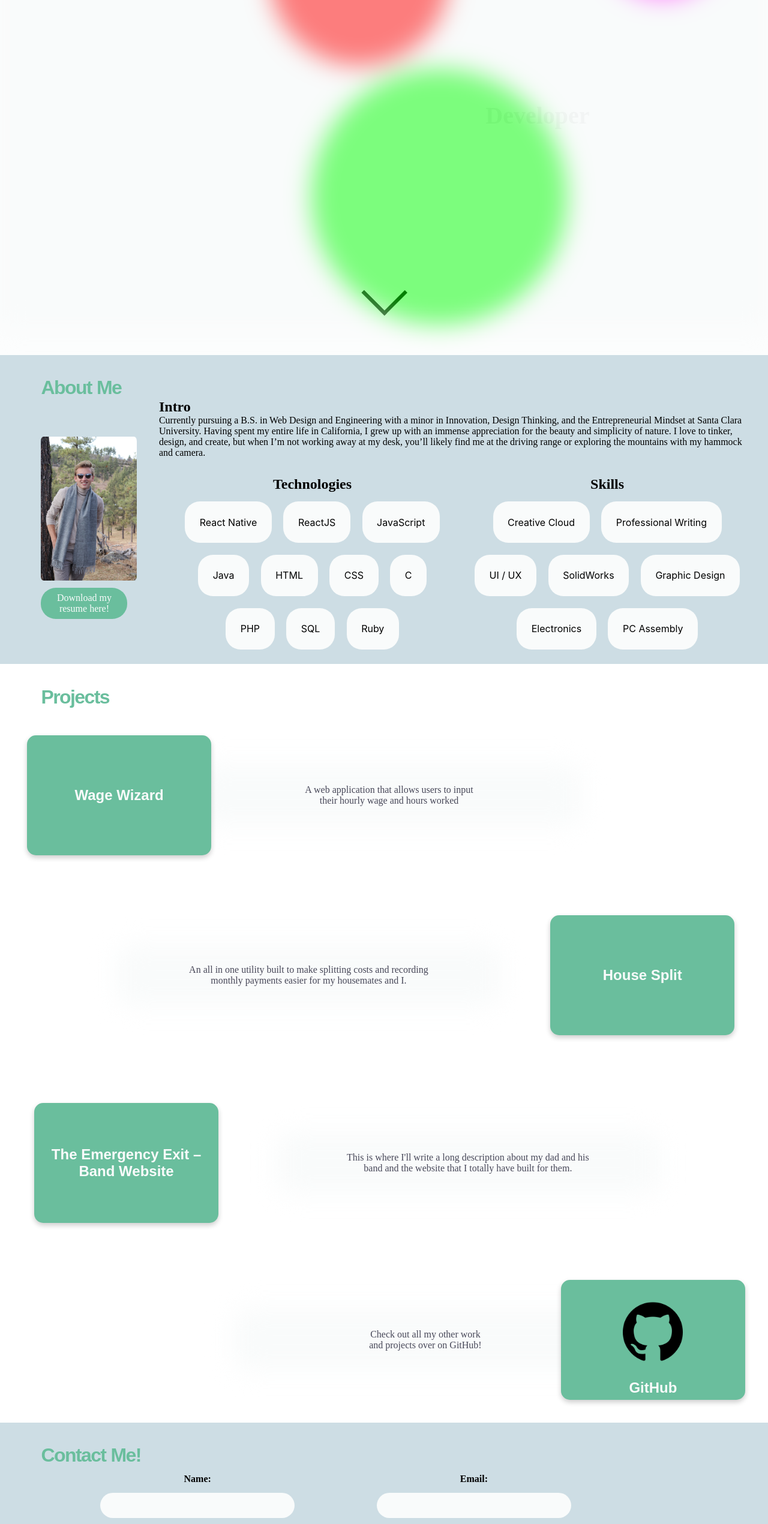
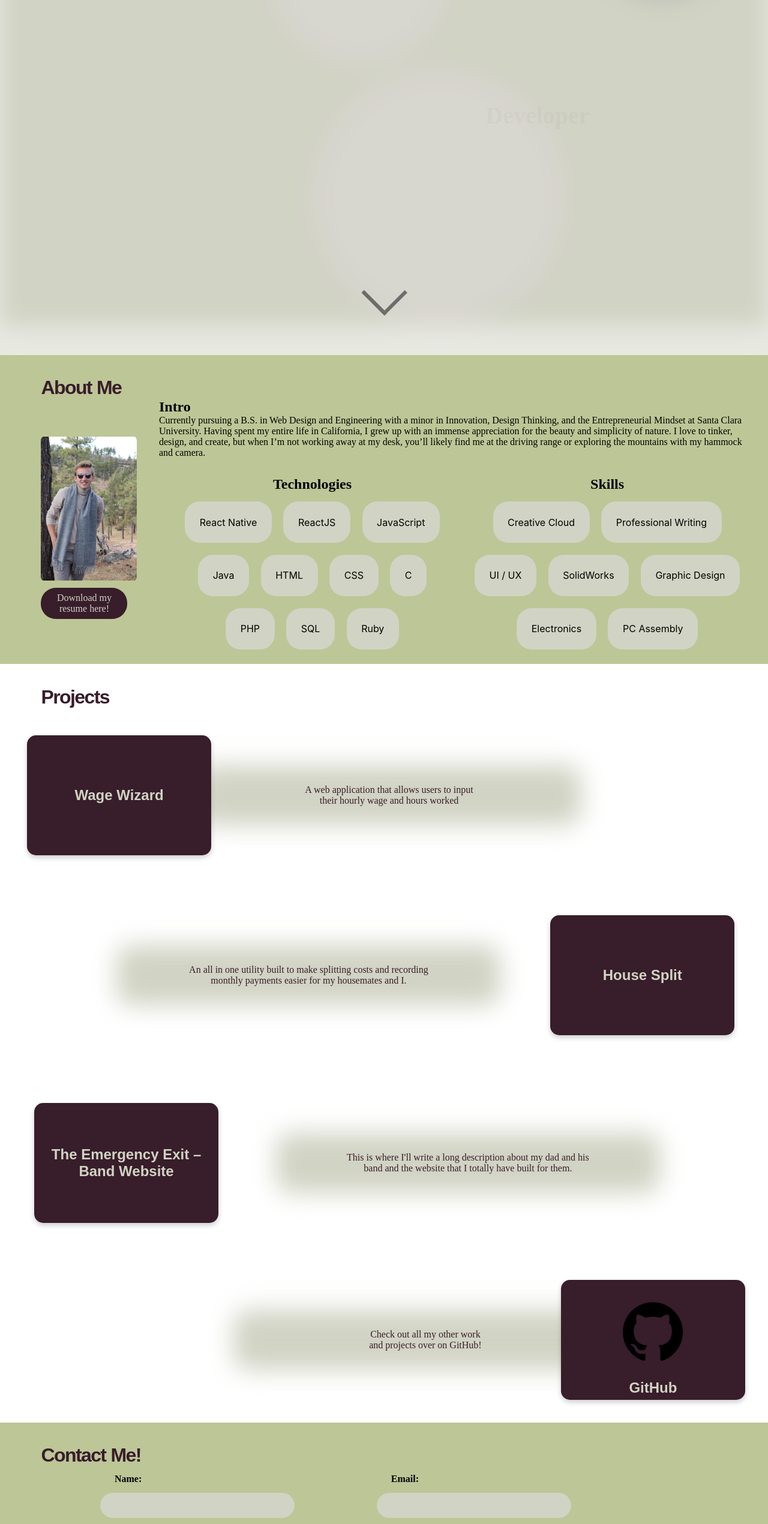
Before and after one commit to jackcdavey/PersonalWebsite, a React (Create React App) app: page / in a window 1280 px wide. Shown: the part 256-2797 px from the top of the page at 60% size. Built offline with nearby package versions, Linux system fonts and the light colour scheme; a web font is replaced by a local one.

Commit message:
Cleanup contact layout on mobile

```diff
--- a/src/components/Contact.tsx
+++ b/src/components/Contact.tsx
@@ -46,10 +46,12 @@ export default function Contact() {
 								<EmailInput type="email" name="email" />
 							</ContactLabel>
 						</InnerContactFormWrap>
-						<ContactLabel>
-							<h4>Message:</h4>
-							<MessageInput name="message"></MessageInput>
-						</ContactLabel>
+						<InnerContactFormWrap>
+							<ContactLabel>
+								<h4 style={{ paddingTop: "3%" }}>Message:</h4>
+								<MessageInput name="message"></MessageInput>
+							</ContactLabel>
+						</InnerContactFormWrap>
 					</ContactFormWrap>
 					<ContactSubmit type="submit">Send</ContactSubmit>
 				</ContactForm>
--- a/src/components/FramerBG.tsx
+++ b/src/components/FramerBG.tsx
@@ -6,7 +6,7 @@ import { FramerContainer } from "../styles/stylesheet"
 //At least put in some cool easter egg where the screen lights up
 //after a ball perfectly hits a corner
 
-const colorOptions = ["#FF0000", "#00FF00", "#0000FF", "#FFFF00", "#00FFFF", "#FF00FF", "#000000"]
+const colorOptions = ["#DED9D9", "#545252", "#3b3434", "#A0A0A0"]
 
 //
 //Please God, forgive me for the sins I am about to commit
--- a/src/styles/stylesheet.js
+++ b/src/styles/stylesheet.js
@@ -4,7 +4,7 @@ import { useAnimation, motion } from "framer-motion"
 
 import "./fonts.css"
 
-const COLORS = window.matchMedia("(prefers-color-scheme: light )").matches ? DARKCOLORS : LIGHTCOLORS
+const COLORS = window.matchMedia("(prefers-color-scheme: dark )").matches ? DARKCOLORS : LIGHTCOLORS
 
 const TitleFont = "jeanne-moderno-geometrique, sans-serif"
 const TextFont = "minion-pro-condensed-caption, serif"
@@ -278,11 +278,19 @@ export const InnerContactFormWrap = styled.div`
 	width: 100%;
 	flex-direction: row;
 	align-items: center;
-	text-align: center;
-	padding-bottom: 3%;
+
+	h4 {
+		text-align: left;
+		padding: 0% 0% 0% 20%;
+	}
 
 	@media (max-width: 500px) {
 		flex-direction: column;
+
+		h4 {
+			text-align: center;
+			padding: 0% 0% 0% 0%;
+		}
 	}
 `
 
@@ -310,7 +318,7 @@ export const MessageInput = styled.textarea`
 	border-radius: 25px;
 	border: none;
 	padding: 3%;
-	margin-top: 3%;
+	margin-top: 1%;
 	font-family: minion-pro-condensed-caption, serif;
 	font-size: 1em;
 	color: ${COLORS.darkShade};
```
